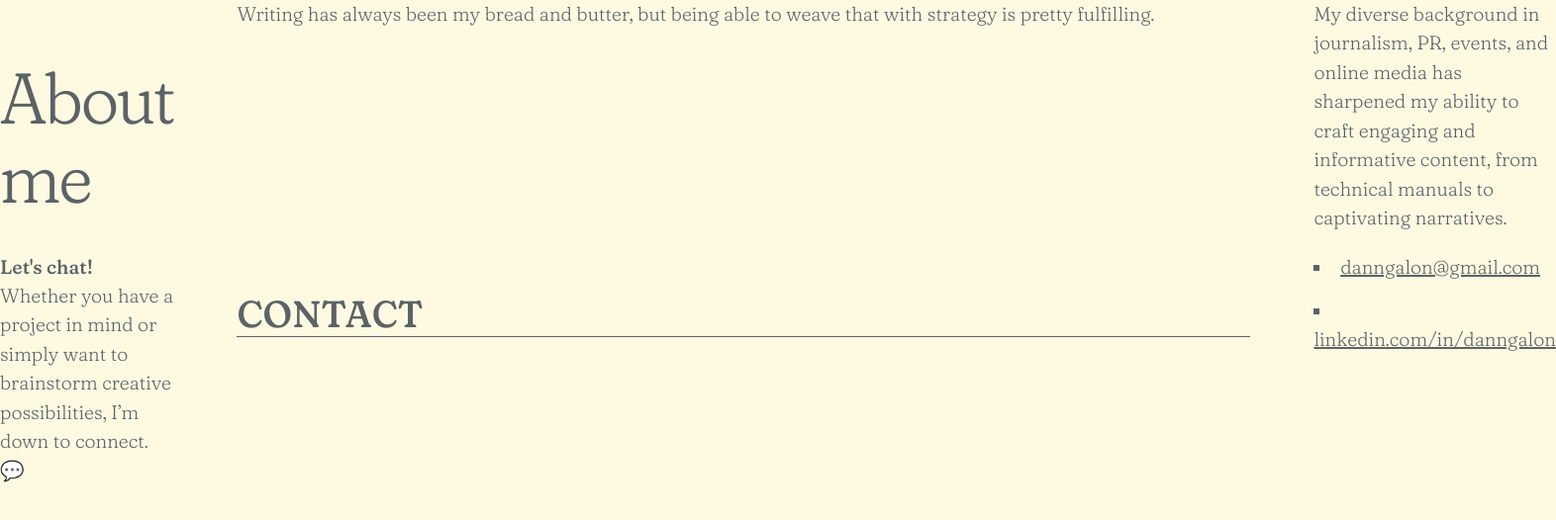
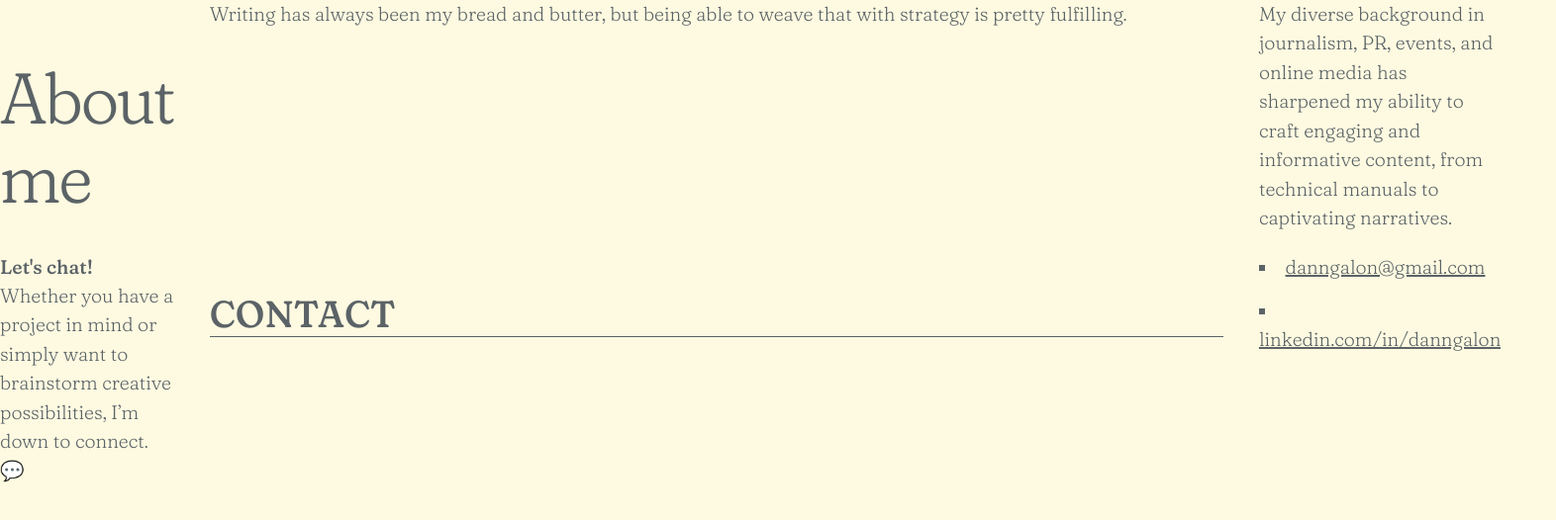
Before and after one commit to joshjavier/danngalon-portfolio, an Eleventy site: page _source/info.html in a window 1280 px wide. Shown: the whole page at 99% size, 1572 px wide, since content can reach past the window. Built offline with nearby package versions, Linux system fonts and the light colour scheme; Eleventy itself is replaced by a stand-in of ours; files that its build step writes are made by us from their sources; a web font is replaced by a local one; what lightningcss would draw is missing.

Commit message:
Update grid system

```diff
--- a/_source/assets/css/_utilities/grid.css
+++ b/_source/assets/css/_utilities/grid.css
@@ -5,11 +5,10 @@ grid: a simple grid system for page composition
   display: grid;
   align-items: start;
   grid-template-columns: 1fr minmax(80vw, 100%) 1fr;
-  column-gap: min(5vw, 5rem);
+  column-gap: var(--grid-gutter);
 
   @media (--viewport-medium) {
-    grid-template-columns: 1fr repeat(12, minmax(0, 3em)) 1fr;
-    column-gap: min(4vw, 3em);
+    grid-template-columns: 1fr repeat(12, var(--fluid-8-80)) 1fr;
   }
 
   & > .grid {
```
Also changed, not shown: _source/assets/css/_base/@root.css (+16 -0 lines).
